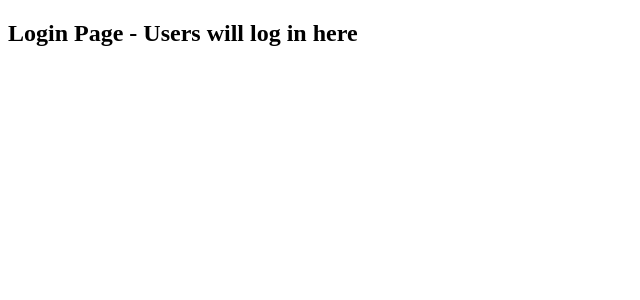
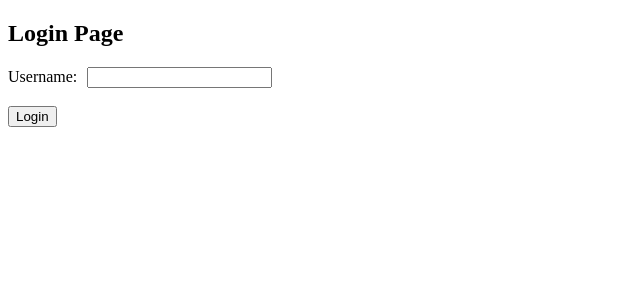
Before and after one commit to Dulani-Viyathma/flavor-exchange-app, a React (Create React App) app: page /login in a window 1280 px wide. Shown: the top 300 px of the page, without its empty margins (0-640 px from the left). Built offline with nearby package versions, Linux system fonts and the light colour scheme.

Commit message:
navigate to homepage after login

```diff
--- a/src/pages/HomePage.jsx
+++ b/src/pages/HomePage.jsx
@@ -1,10 +1,38 @@
-import React from 'react';
-import { Link } from 'react-router-dom';
+import React, { useEffect } from 'react';
+import { Link, useNavigate } from 'react-router-dom';
 import recipes from '../data';
 
 function HomePage() {
+  const navigate = useNavigate();
+
+  // Get user from localStorage
+  const user = JSON.parse(localStorage.getItem('user'));
+
+  // Redirect to login if not logged in
+  useEffect(() => {
+    if (!user) {
+      navigate('/login');
+    }
+  }, [user, navigate]);
+
+  // Logout function
+  const handleLogout = () => {
+    localStorage.removeItem('user');
+    navigate('/login');
+  };
+
+  // Return null until user is checked (to avoid rendering errors)
+  if (!user) {
+    return null; // or a loading spinner
+  }
+
   return (
     <div>
+      <h2>Welcome, {user.username}!</h2>
+
+      {/* Logout Button */}
+      <button onClick={handleLogout}>Logout</button>
+
       <h2>Home Page - Recipes</h2>
       <div style={{ display: 'flex', gap: '20px', flexWrap: 'wrap' }}>
         {recipes.map((recipe) => (
--- a/src/pages/LoginPage.jsx
+++ b/src/pages/LoginPage.jsx
@@ -1,5 +1,51 @@
+import React, { useState, useEffect } from 'react';
+import { useNavigate } from 'react-router-dom';
+
 function LoginPage() {
-    return <h2>Login Page - Users will log in here</h2>;
-  }
+  const [username, setUsername] = useState('');
+  const navigate = useNavigate();
 
-  export default LoginPage;
+  // If user already logged in, redirect to home
+  useEffect(() => {
+    const user = JSON.parse(localStorage.getItem('user'));
+    if (user) {
+      navigate('/');
+    }
+  }, [navigate]);
+
+  const handleLogin = (e) => {
+    e.preventDefault();
+
+    if (username.trim() === '') {
+      alert('Please enter a username');
+      return;
+    }
+
+    // Save user in localStorage
+    localStorage.setItem('user', JSON.stringify({ username }));
+
+    // Redirect to home
+    navigate('/');
+  };
+
+  return (
+    <div>
+      <h2>Login Page</h2>
+      <form onSubmit={handleLogin}>
+        <label>
+          Username:
+          <input
+            type="text"
+            value={username}
+            onChange={(e) => setUsername(e.target.value)}
+            style={{ marginLeft: '10px' }}
+          />
+        </label>
+        <br /><br />
+        <button type="submit">Login</button>
+      </form>
+    </div>
+  );
+}
+
+export default LoginPage;
```
